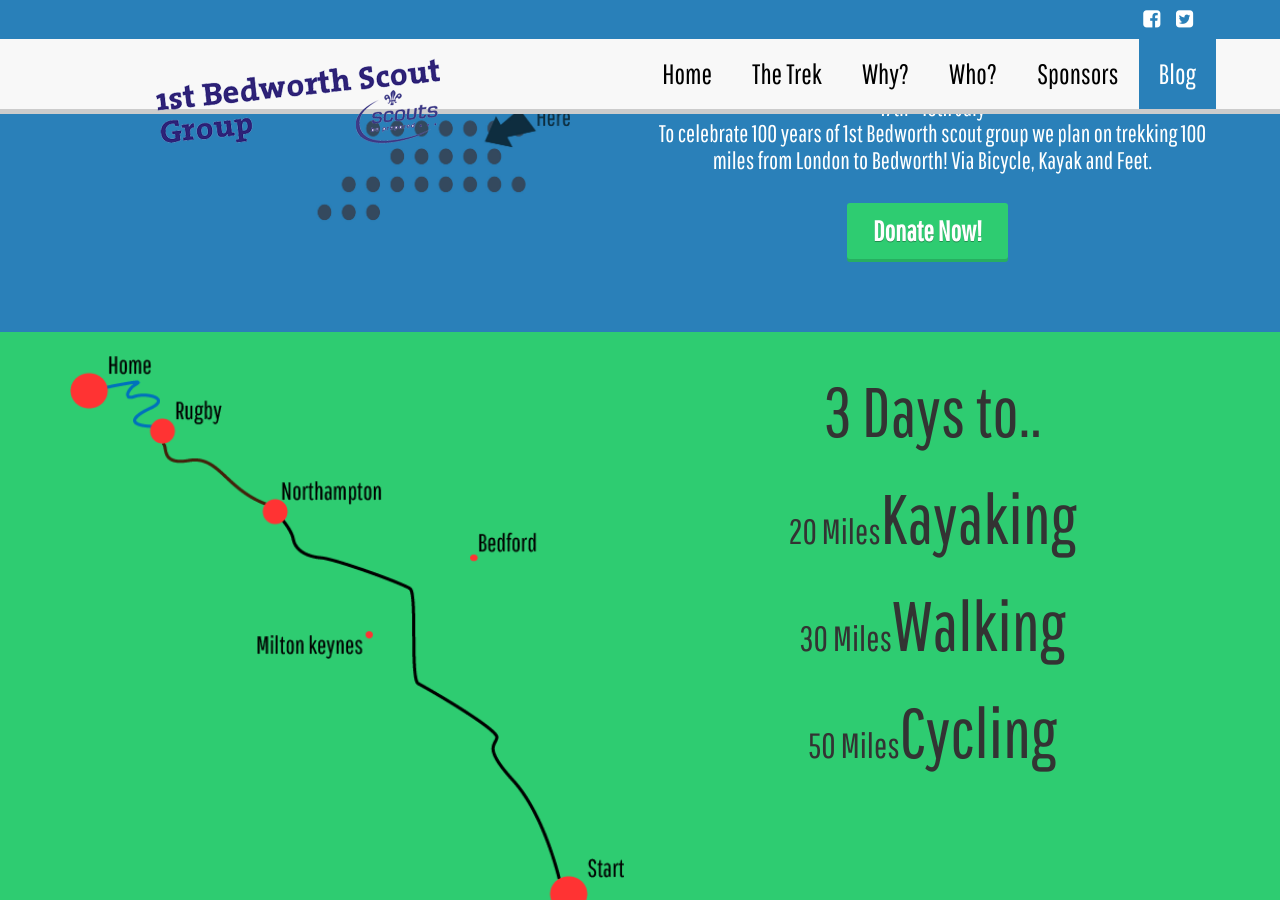
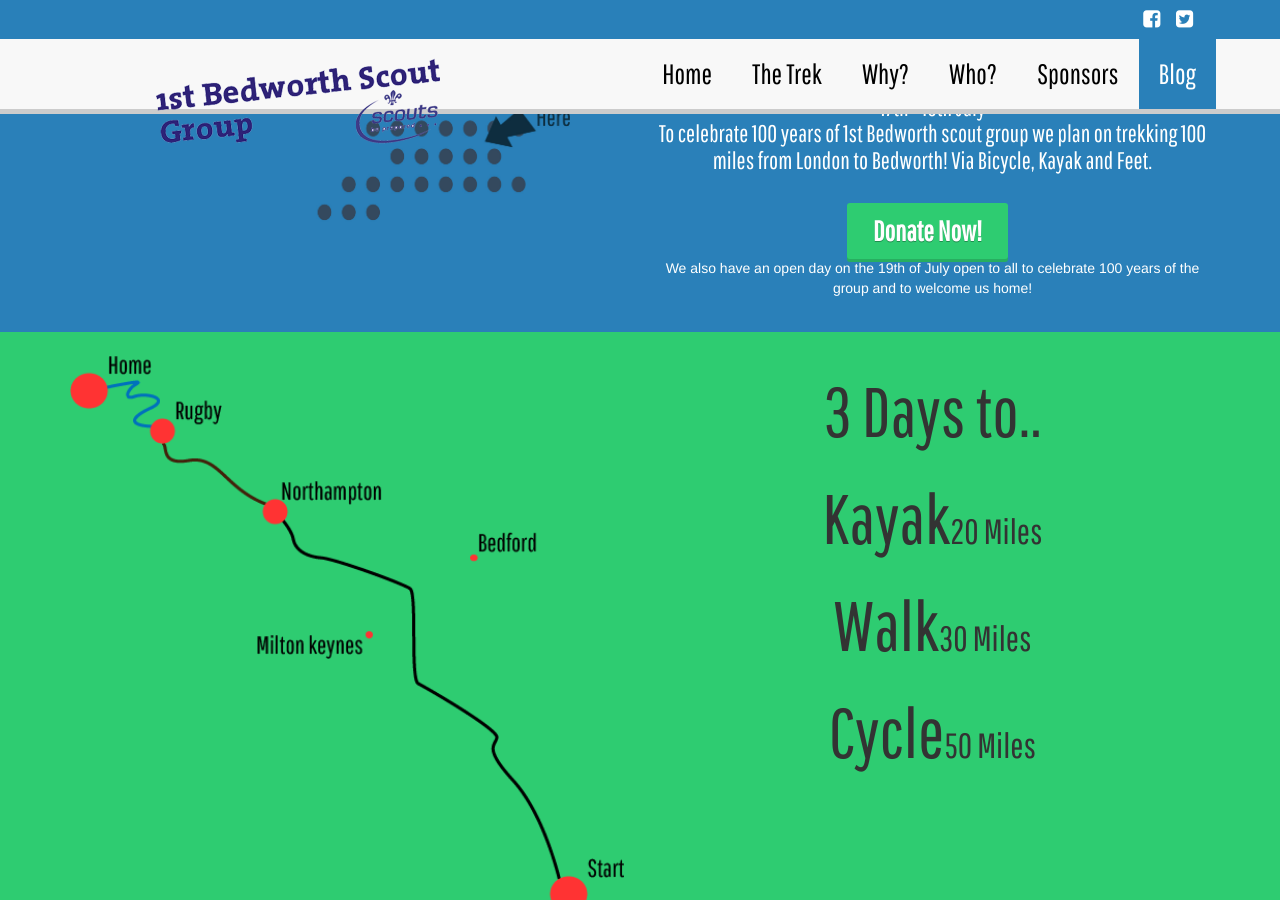
Before and after one commit to clarkieryan/100miles, a Jekyll site: the page built from index.html, in a window 1280 px wide and 900 px high, scrolled down 381 px. Built offline with Jekyll 4.4.1, drawn with Linux system fonts in a browser that asks for light colours; nearby versions of some CDN libraries; Markdown is read by kramdown in place of the engine named in the settings; the list of posts is cut into pages by our own code; comment, search, counter and statistics services are not loaded; some of the changed text lies outside the part shown.

Commit message:
New blogs and index updates

```diff
--- a/index.html
+++ b/index.html
@@ -13,6 +13,7 @@
 					<h3>17th - 19th July</h3>
 					<h3>To celebrate 100 years of 1st Bedworth scout group we plan on trekking 100 miles from London to Bedworth! Via Bicycle, Kayak and Feet.</h3>
 					<a href="https://mydonate.bt.com/events/100miles/" class="button">Donate Now! </a>
+					<p>We also have an open day on the 19th of July open to all to celebrate 100 years of the group and to welcome us home!</p>
 				</div>
 			</div>
 		</div>
@@ -26,11 +27,11 @@
 				<div class="col-sm-6">
 					<h1>3 Days to..</h1>
 					<br>
-					<h2>20 Miles</h2><h1>Kayaking</h1>
+					<h1>Kayak</h1><h2>20 Miles</h2>
 					<br>
-					<h2>30 Miles</h2><h1>Walking</h1>
+					<h1>Walk</h1><h2>30 Miles</h2>
 					<br>
-					<h2>50 Miles</h2><h1>Cycling</h1>
+					<h1>Cycle</h1><h2>50 Miles</h2>
 				</div>
 			</div>
 		</div>
@@ -139,6 +140,18 @@
 				<div class="col-sm-6 centered why-desc">
 					<br>
 					<h2>Who's sponsoring us?</h2>
+					<h2>A special thanks to the following groups for accomodation at their huts</h2>
+					<ul>
+						<li>
+							<h3>East Putney Scout Group</h3>
+						</li>
+						<li>
+							<h3>1st Dunstable Scout Group</h3>
+						</li>
+						<li>
+							<h3>5th Rugby Scout Group </h3>
+						</li>
+					</ul>
 					<h3>With thanks to the sponsors below, for helping us to do the challenge! </h3>
 					<ul>
 						<li>
@@ -198,6 +211,18 @@
 						<li>
 							<h3><a href="http://www.odeon.co.uk">Odeon - Nuneaton</a></h3>
 						</li>
+						<li>
+							<h3><a href="http://greggs.co.uk">Greggs</a></h3>
+						</li>
+						<li>
+							<h3><a href="https://www.tenpin.co.uk/our-activities/sector-7-laser/">Sector 7 Laser Quest</a></h3>
+						</li>
+						<li>
+							<h3><a href="http://www.sainsburys.co.uk/sol/index.jsp">Sainsburys</a></h3>
+						</li>
+						<li>
+							<h3><a href="http://www.snowdome.co.uk/">Snowdome</a></h3>
+						</li>
 					</ul>
 				</div>
 				<div class="hidden-phone col-sm-6 centered">
```
Also changed, not shown: _posts/2014-07-06-Dean-Training.md (added, +16 -0 lines), _posts/2014-07-06-Ryan-Training-SunRun.md (added, +19 -0 lines).
